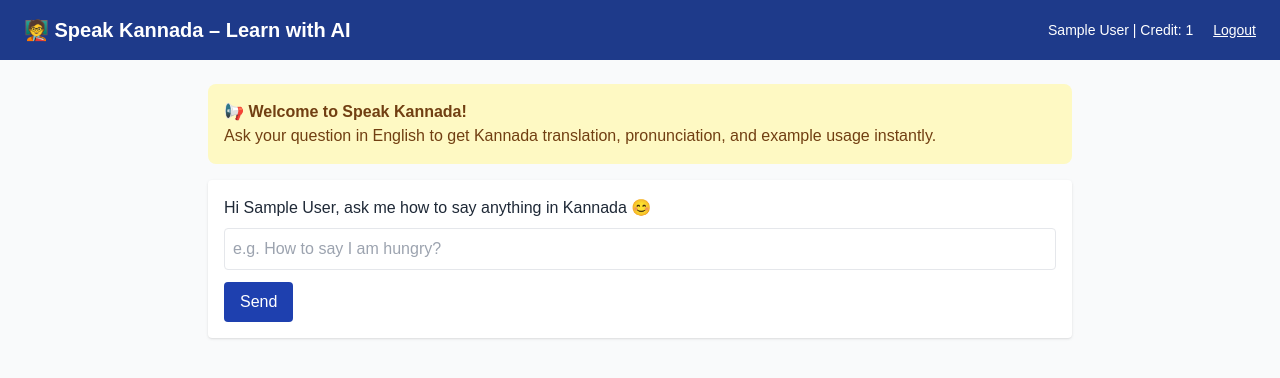
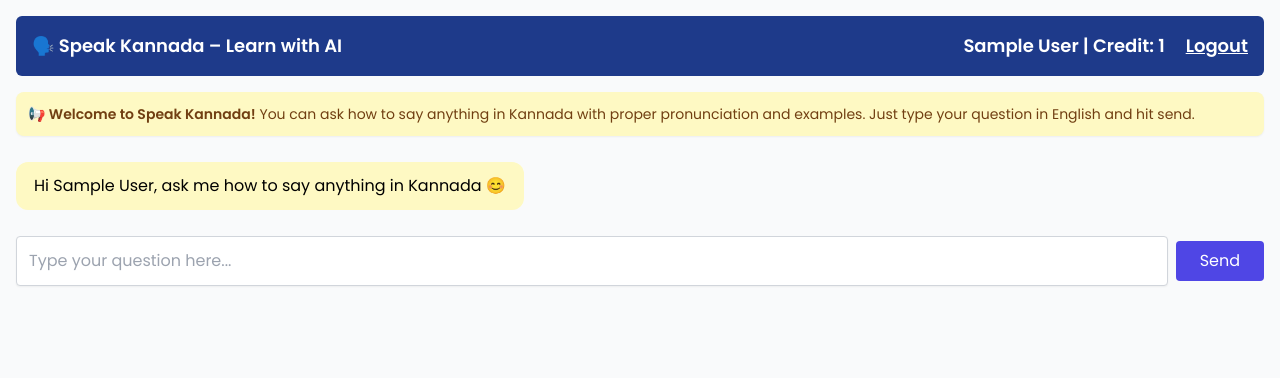
Before and after one commit to Superai-cool/Speak-Kannada, a Flask app: page /dashboard in a window 1280 px wide. Shown: the top 378 px of the page. Run offline with Flask 3, Linux system fonts and the light colour scheme; the visitor is signed in with stand-in values (Sample User, id 1); parts of the project's set-up code (start-up, migrations or seed data) failed here and were passed over; some libraries are stand-ins or nearby versions.

Commit message:
Update dashboard.html

```diff
--- a/templates/dashboard.html
+++ b/templates/dashboard.html
@@ -5,107 +5,83 @@
   <title>Speak Kannada – Learn with AI</title>
   <meta name="viewport" content="width=device-width, initial-scale=1.0" />
   <script src="https://cdn.tailwindcss.com"></script>
+  <link href="https://fonts.googleapis.com/css2?family=Poppins:wght@400;600&display=swap" rel="stylesheet">
   <style>
     body {
+      font-family: 'Poppins', sans-serif;
       background-color: #f9fafb;
-      font-family: 'Poppins', sans-serif;
     }
     .message-box {
-      background-color: #e0f2fe;
-      padding: 12px;
-      border-radius: 8px;
-      margin-bottom: 10px;
+      max-width: 80%;
+      padding: 12px 18px;
+      margin: 10px 0;
+      border-radius: 12px;
     }
-    .loading {
-      display: inline-block;
-      width: 24px;
-      height: 24px;
-      border: 3px solid #999;
-      border-top: 3px solid transparent;
-      border-radius: 50%;
-      animation: spin 0.8s linear infinite;
-      margin-left: 12px;
+    .user-msg {
+      background: #e0f2fe;
+      align-self: flex-end;
     }
-    @keyframes spin {
-      to {
-        transform: rotate(360deg);
-      }
+    .bot-msg {
+      background: #fef9c3;
+      align-self: flex-start;
+    }
+    #loading {
+      display: none;
+    }
+    .blinker {
+      font-weight: bold;
+      font-size: 18px;
+      color: #6366f1;
+      animation: blink 1s linear infinite;
+    }
+    @keyframes blink {
+      50% { opacity: 0.4; }
     }
   </style>
 </head>
-<body class="text-gray-800">
-  <div class="bg-blue-900 text-white py-4 px-6 flex justify-between items-center">
-    <div class="text-xl font-semibold">🧑‍🏫 Speak Kannada – Learn with AI</div>
-    <div class="text-sm"> {{ name }} | Credit: {{ credits }} <a href="/logout" class="ml-4 underline">Logout</a></div>
+<body class="p-4">
+
+  <div class="bg-blue-900 text-white text-lg font-semibold p-4 rounded-md flex justify-between items-center">
+    <div>🗣️ Speak Kannada – Learn with AI</div>
+    <div>
+      {{ name }} | Credit: {{ credits }}
+      &nbsp; <a href="/logout" class="underline ml-2">Logout</a>
+    </div>
   </div>
 
-  <div class="max-w-4xl mx-auto mt-6 px-4">
-    <div class="bg-yellow-100 text-yellow-900 p-4 rounded-lg mb-4">
-      <strong>📢 Welcome to Speak Kannada!</strong><br>
-      Ask your question in English to get Kannada translation, pronunciation, and example usage instantly.
-    </div>
-
-    <div class="bg-white p-4 rounded shadow mb-4">
-      <p class="mb-2">Hi {{ name }}, ask me how to say anything in Kannada 😊</p>
-      <input id="userInput" class="w-full border p-2 rounded" placeholder="e.g. How to say I am hungry?" />
-      <button onclick="sendQuery()" class="mt-3 bg-blue-800 hover:bg-blue-700 text-white px-4 py-2 rounded">Send</button>
-    </div>
-
-    <div id="chatBox" class="space-y-4"></div>
+  <div class="mt-4 bg-yellow-100 text-yellow-900 text-sm rounded-lg p-3 shadow-sm">
+    <b>📢 Welcome to Speak Kannada!</b> You can ask how to say anything in Kannada with proper pronunciation and examples. Just type your question in English and hit send.
   </div>
 
+  <div class="flex flex-col mt-4 space-y-2" id="chatbox">
+    <div class="bot-msg message-box">
+      Hi {{ name }}, ask me how to say anything in Kannada 😊
+    </div>
+    {% for m in messages %}
+      <div class="user-msg message-box">{{ m['user'] }}</div>
+      <div class="bot-msg message-box">{{ m['bot'] | safe }}</div>
+    {% endfor %}
+  </div>
+
+  <div id="loading" class="text-center mt-4 blinker">⏳ Thinking in Kannada...</div>
+
+  <form method="POST" class="mt-4 flex items-center space-x-2" onsubmit="return showLoading()">
+    <input type="text" name="user_input" id="user_input" placeholder="Type your question here..." class="flex-1 border border-gray-300 p-3 rounded shadow-sm" required>
+    <button type="submit" class="bg-indigo-600 text-white px-6 py-2 rounded hover:bg-indigo-700">Send</button>
+  </form>
+
   <script>
-    async function sendQuery() {
-      const input = document.getElementById("userInput").value.trim();
-      const chatBox = document.getElementById("chatBox");
-
-      if (!input) return;
-
-      if (!/^[a-zA-Z0-9\s?.,!']+$/.test(input)) {
+    function showLoading() {
+      const input = document.getElementById("user_input").value;
+      const isEnglish = /^[A-Za-z0-9\s?'"!.,]+$/.test(input);
+      if (!isEnglish) {
         alert("❌ Please ask your question in English only.");
-        return;
+        return false;
       }
-
-      const userDiv = document.createElement("div");
-      userDiv.className = "message-box";
-      userDiv.innerText = input;
-      chatBox.appendChild(userDiv);
-
-      const loading = document.createElement("div");
-      loading.innerHTML = '<div class="loading"></div>';
-      chatBox.appendChild(loading);
-
-      document.getElementById("userInput").value = "";
-
-      const res = await fetch("/get_kannada", {
-        method: "POST",
-        headers: {
-          "Content-Type": "application/json"
-        },
-        body: JSON.stringify({ query: input })
-      });
-
-      const data = await res.json();
-      loading.remove();
-
-      if (data.error) {
-        const err = document.createElement("div");
-        err.className = "text-red-600";
-        err.innerText = "❌ " + data.error;
-        chatBox.appendChild(err);
-        return;
-      }
-
-      const reply = document.createElement("div");
-      reply.className = "bg-white border-l-4 border-green-600 p-4 rounded shadow";
-      reply.innerHTML = `
-        <p><b>🈯 Kannada Translation</b> – ${data.kannada}</p>
-        <p><b>🔁 Transliteration</b> – ${data.transliteration}</p>
-        <p><b>💬 Meaning / Context</b> – ${data.meaning}</p>
-        <p><b>✍️ Example Sentence</b> – ${data.example}</p>
-      `;
-      chatBox.appendChild(reply);
+      document.getElementById("loading").style.display = "block";
+      return true;
     }
   </script>
+
 </body>
 </html>
```
